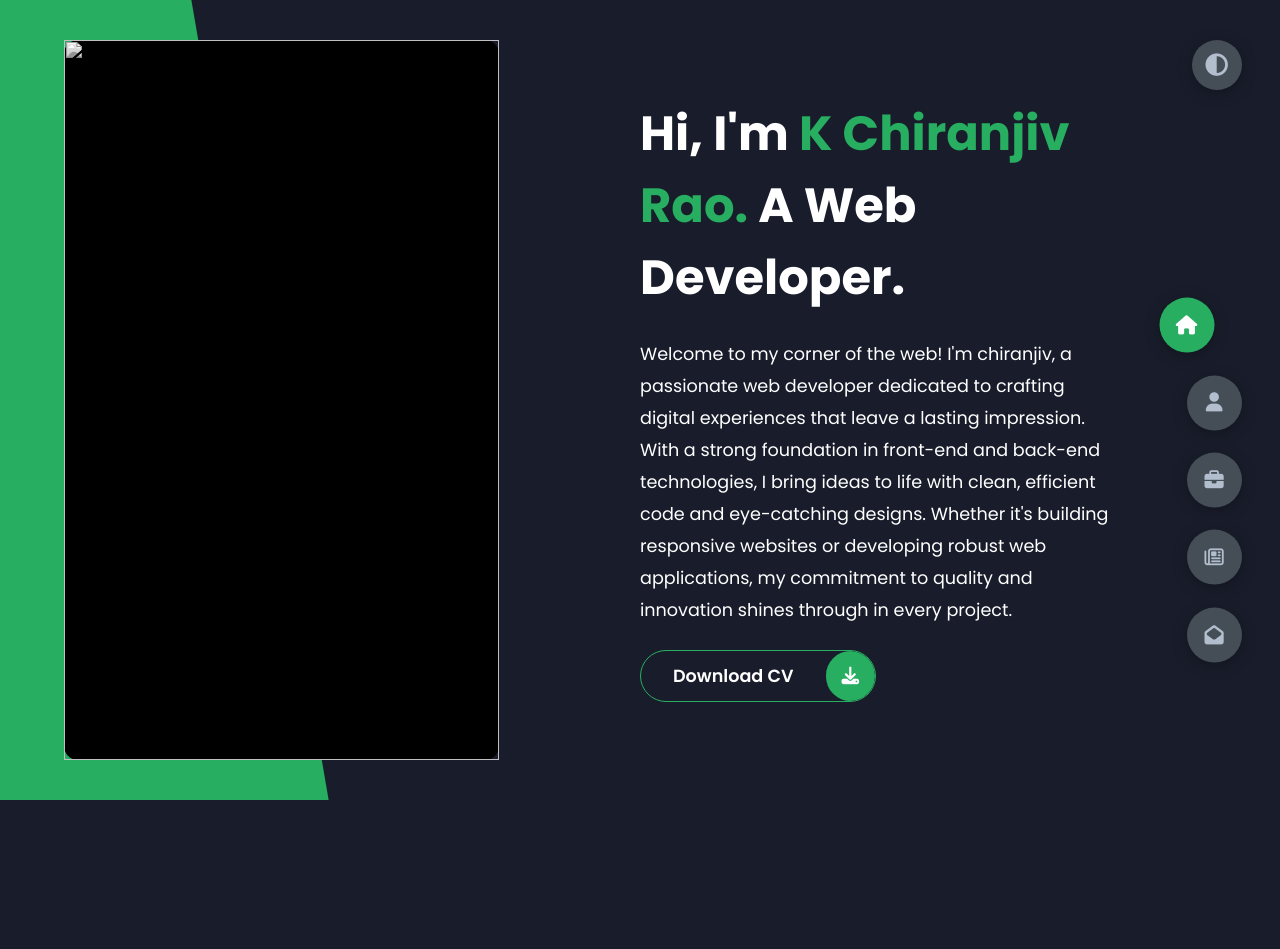
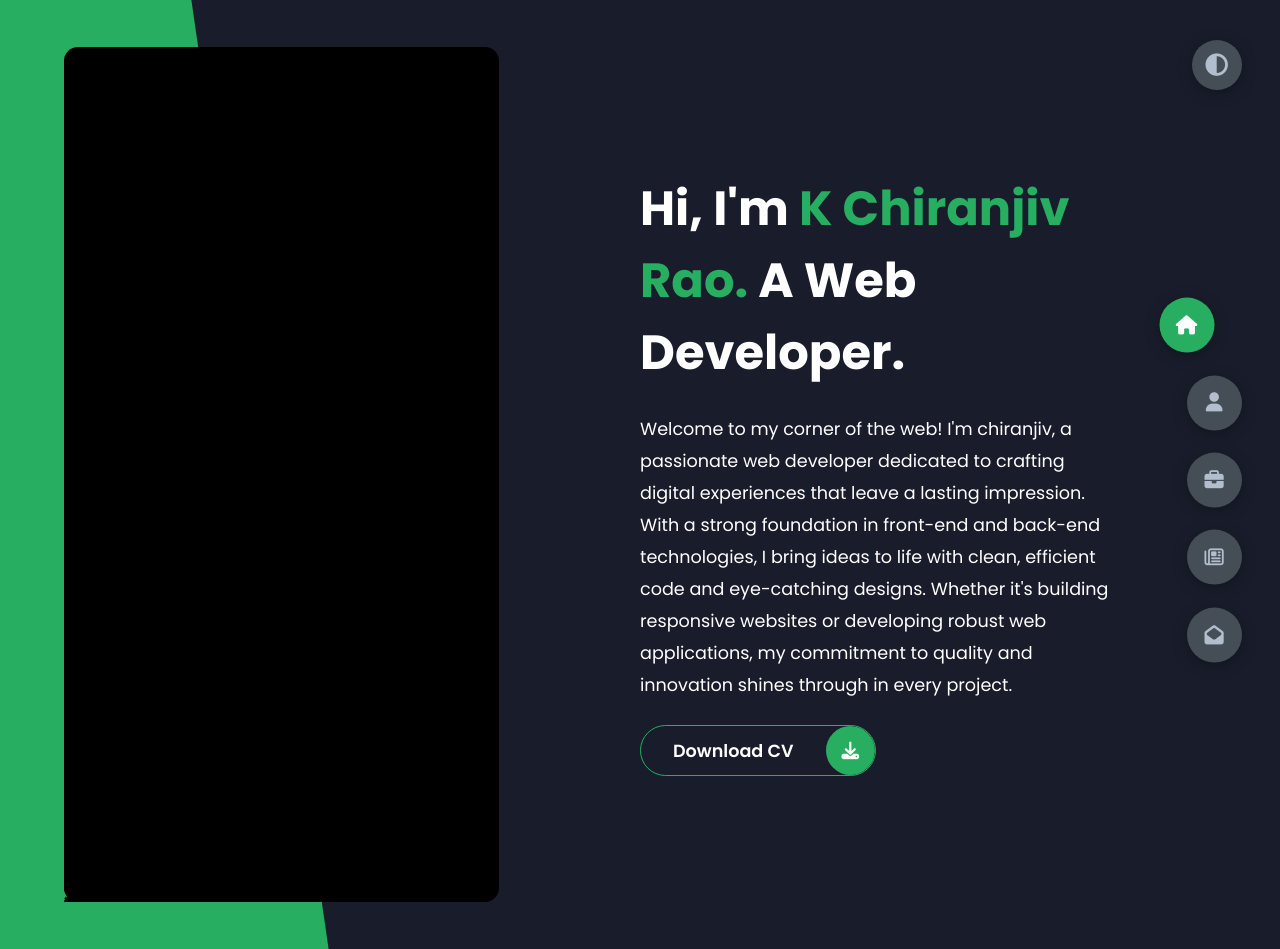
Before and after one commit to Situn09/New-Protfolio-Website, a plain HTML site: page index.html in a window 1280 px wide. Before the commit the page ends 800 px from the top, so only its background shows below. Drawn offline with Linux system fonts and the light colour scheme.

Commit message:
Update index.html

```diff
--- a/index.html
+++ b/index.html
@@ -23,7 +23,7 @@
             <div class="left-header">
                 <div class="h-shape"></div>
                 <div class="image">
-                    <img src="img/hero.jpg" alt="" da>
+                    <img src="img/hero.svg" alt="hero_image" />
                 </div>
             </div>
             <div class="right-header">
```
